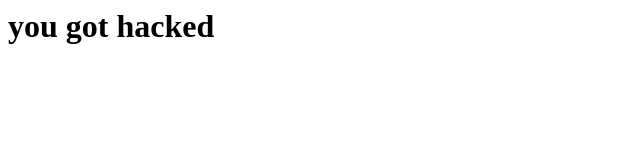
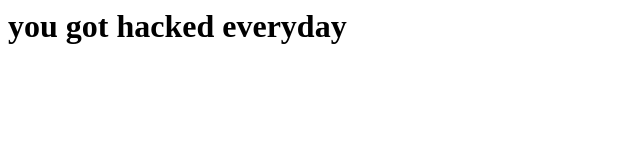
Before and after one commit to Rehaan786786/etdtjsdgdtrhkdgjdjgdj.github.io, a plain HTML site: page index.html in a window 1280 px wide. Shown: the whole page, without its empty margins (0-640 px from the left). Drawn offline with Linux system fonts and the light colour scheme.

Commit message:
Update index.html

```diff
--- a/index.html
+++ b/index.html
@@ -1 +1 @@
-<h1>you got hacked</h1>
+<h1>you got hacked everyday</h1>
```
